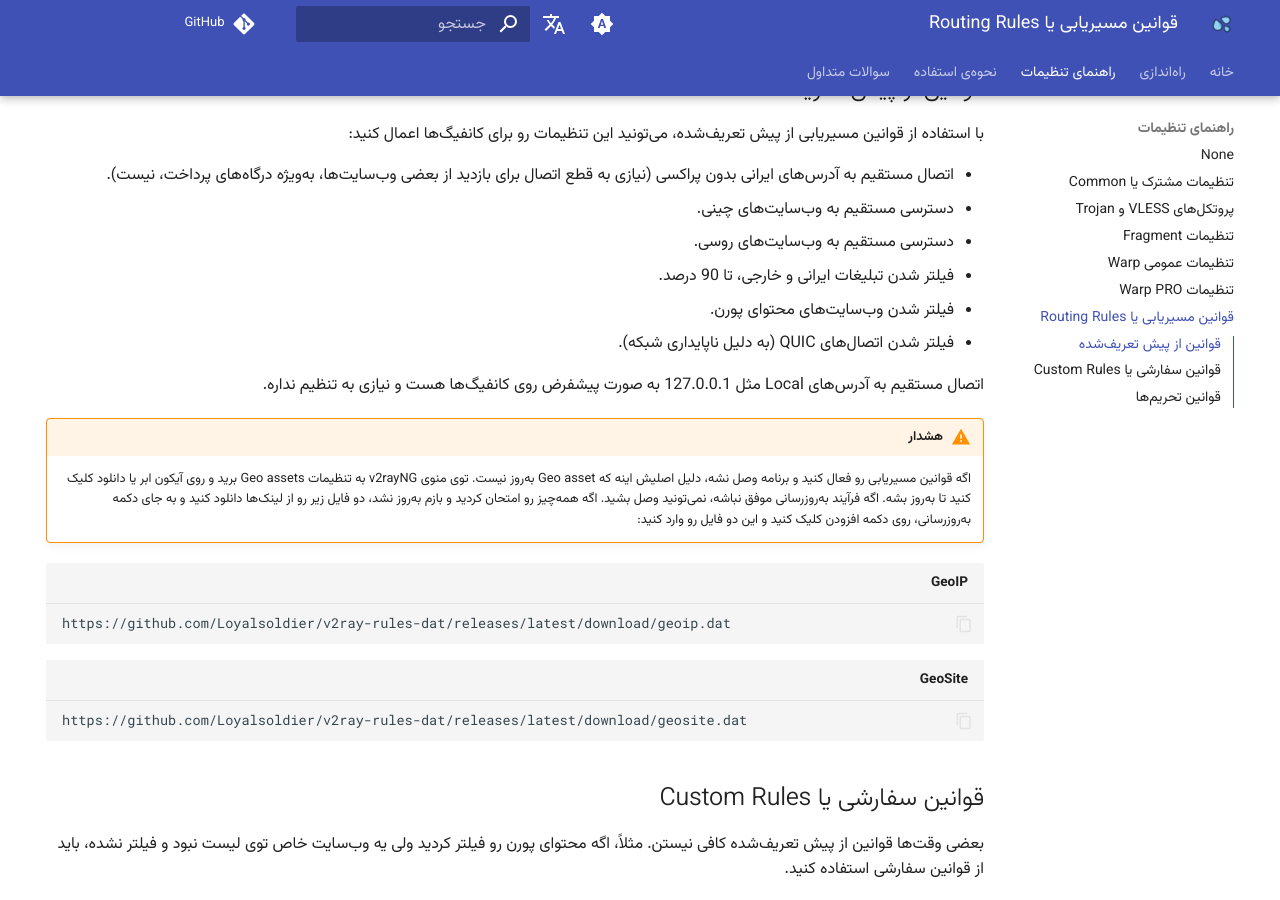
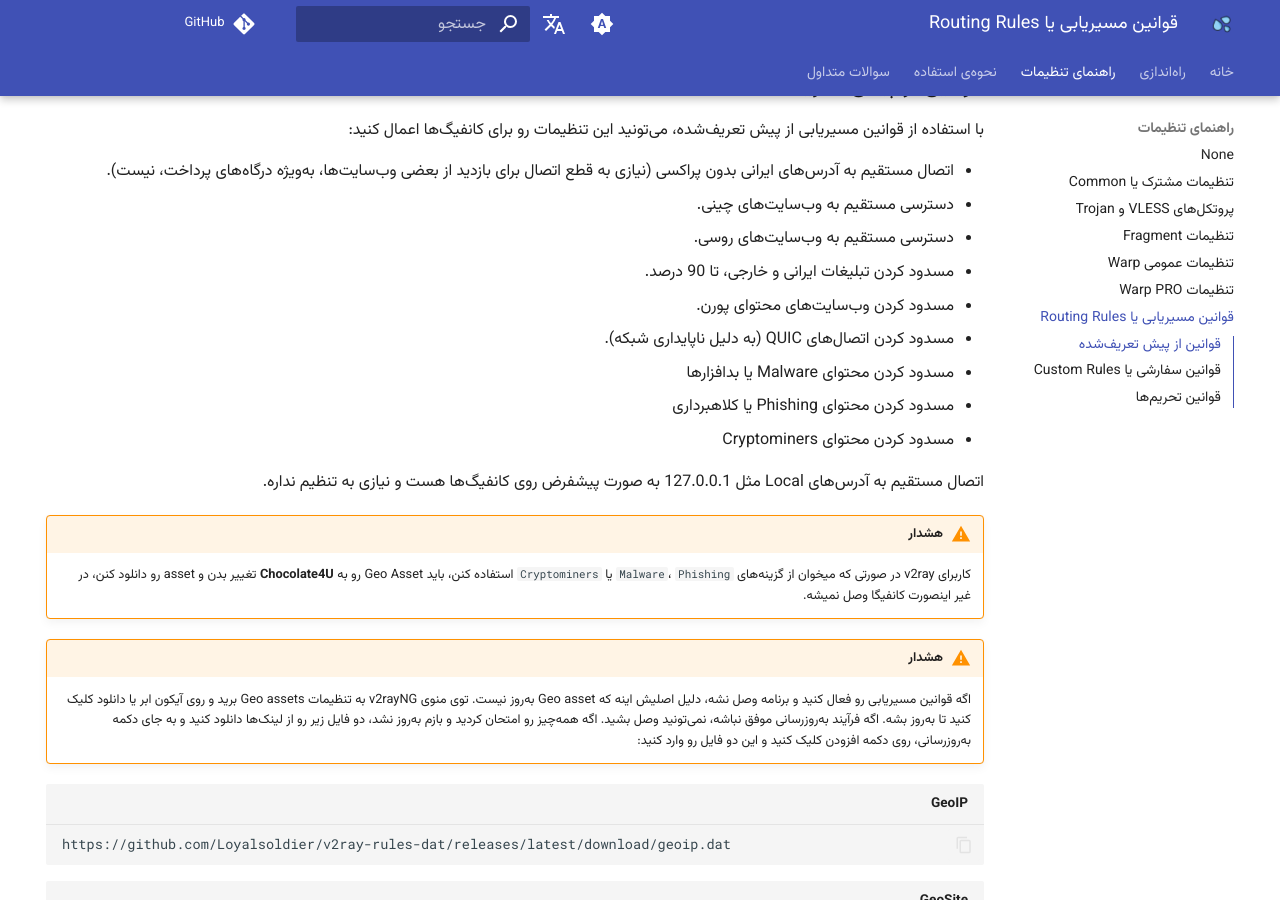
Before and after one commit to bia-pain-bache/BPB-Worker-Panel, an MkDocs documentation site: the page built from docs/fa/docs/configuration/routing-rules.md, in a window 1280 px wide and 900 px high, scrolled down 1287 px. Built offline with MkDocs 1.6.1 and Material for MkDocs 9.7.7, drawn with Linux system fonts in a browser that asks for light colours; comment, search, counter and statistics services are not loaded.

Commit message:
Updated docs.

```diff
--- a/docs/fa/docs/configuration/routing-rules.md
+++ b/docs/fa/docs/configuration/routing-rules.md
@@ -9,11 +9,17 @@
 * اتصال مستقیم به آدرس‌های ایرانی بدون پراکسی (نیازی به قطع اتصال برای بازدید از بعضی وب‌سایت‌ها، به‌ویژه درگاه‌های پرداخت، نیست).
 * دسترسی مستقیم به وب‌سایت‌های چینی.
 * دسترسی مستقیم به وب‌سایت‌های روسی.
-* فیلتر شدن تبلیغات ایرانی و خارجی، تا 90 درصد.
-* فیلتر شدن وب‌سایت‌های محتوای پورن.
-* فیلتر شدن اتصال‌های QUIC (به دلیل ناپایداری شبکه).
+* مسدود کردن تبلیغات ایرانی و خارجی، تا 90 درصد.
+* مسدود کردن وب‌سایت‌های محتوای پورن.
+* مسدود کردن اتصال‌های QUIC (به دلیل ناپایداری شبکه).
+* مسدود کردن محتوای Malware یا بدافزارها
+* مسدود کردن محتوای Phishing یا کلاهبرداری
+* مسدود کردن محتوای Cryptominers
 
 اتصال مستقیم به آدرس‌های Local مثل 127.0.0.1 به صورت پیشفرض روی کانفیگ‌ها هست و نیازی به تنظیم نداره.
+
+!!! warning "هشدار"
+    کاربرای v2ray در صورتی که میخوان از گزینه‌های `Malware`، `Phishing` یا `Cryptominers` استفاده کنن، باید Geo Asset رو به **Chocolate4U** تغییر بدن و asset رو دانلود کنن، در غیر اینصورت کانفیگا وصل نمیشه.
 
 !!! warning "هشدار"
     اگه قوانین مسیریابی رو فعال کنید و برنامه وصل نشه، دلیل اصلیش اینه که Geo asset به‌روز نیست. توی منوی v2rayNG به تنظیمات Geo assets برید و روی آیکون ابر یا دانلود کلیک کنید تا به‌روز بشه. اگه فرآیند به‌روزرسانی موفق نباشه، نمی‌تونید وصل بشید. اگه همه‌چیز رو امتحان کردید و بازم به‌روز نشد، دو فایل زیر رو از لینک‌ها دانلود کنید و به جای دکمه به‌روزرسانی، روی دکمه افزودن کلیک کنید و این دو فایل رو وارد کنید:
```
Also changed, not shown: docs/en/docs/configuration/routing-rules.md (+8 -2 lines), docs/assets/images/routing-rules.jpg.
